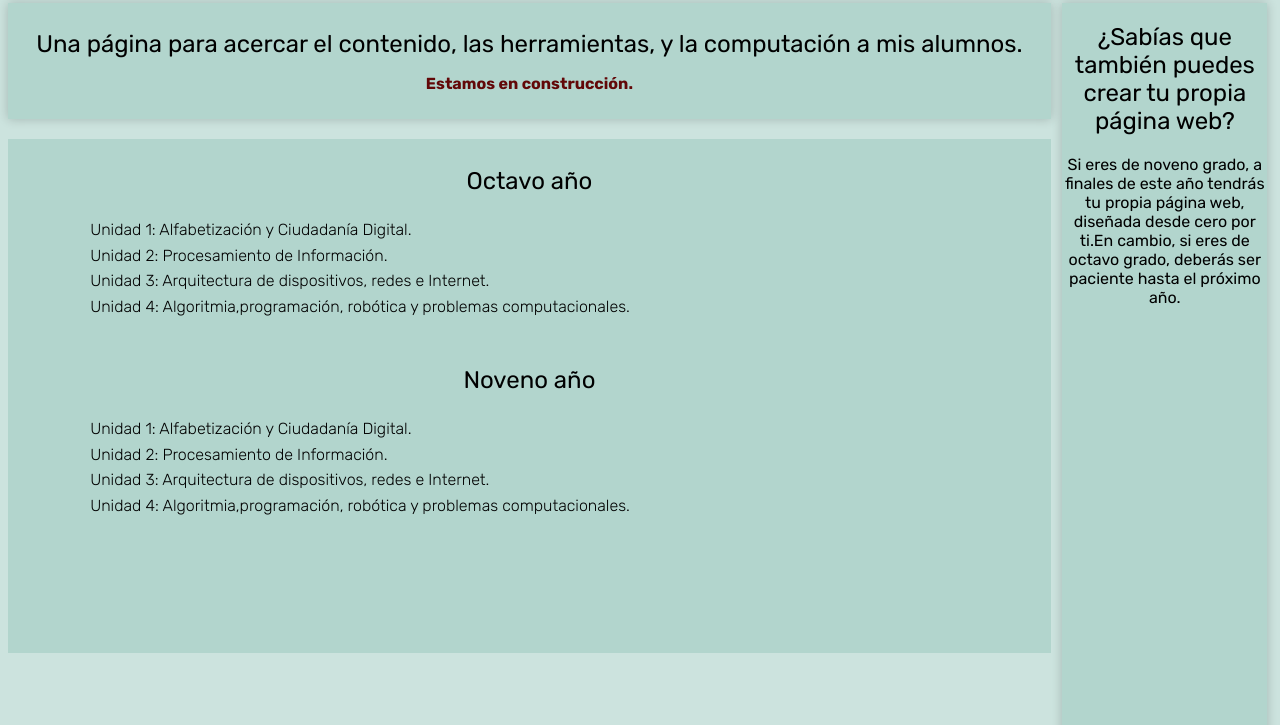
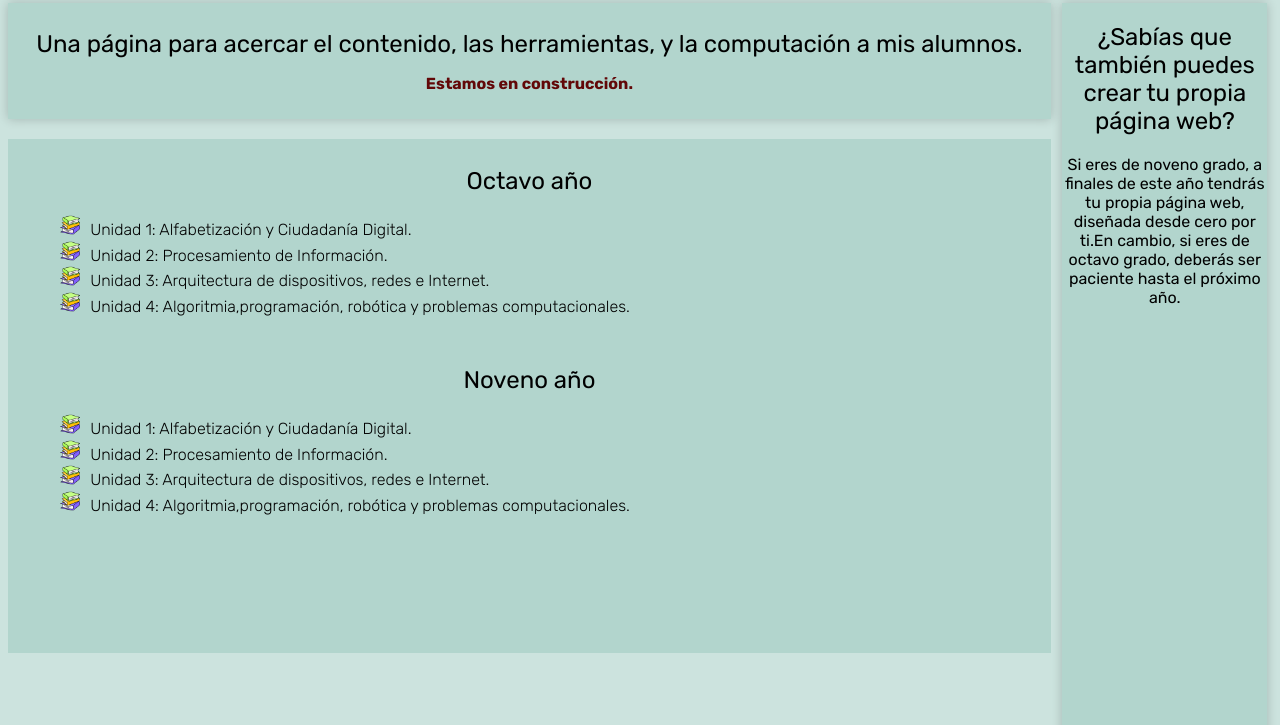
Before and after one commit to SofiaDemora/ProfeSofi, a plain HTML site: page index.html in a window 1280 px wide. Shown: the part 75-800 px from the top of the page. Drawn offline with Linux system fonts and the light colour scheme; a web font is replaced by a local one.

Commit message:
Update styles.css

```diff
--- a/styles.css
+++ b/styles.css
@@ -202,7 +202,7 @@ h3{
     display: inline-block;
     width: 20px;  /* Ancho del marcador */
     height: 20px; /* Alto del marcador */
-    background-image: url('señaladorlibro.png');
+    background-image: url('recursos/señaladorlibro.png');
     background-size: cover;  /* Asegura que la imagen se ajuste al tamaño */
     background-repeat: no-repeat;
     margin-right: 10px;  /* Espaciado entre el marcador y el contenido */
```
